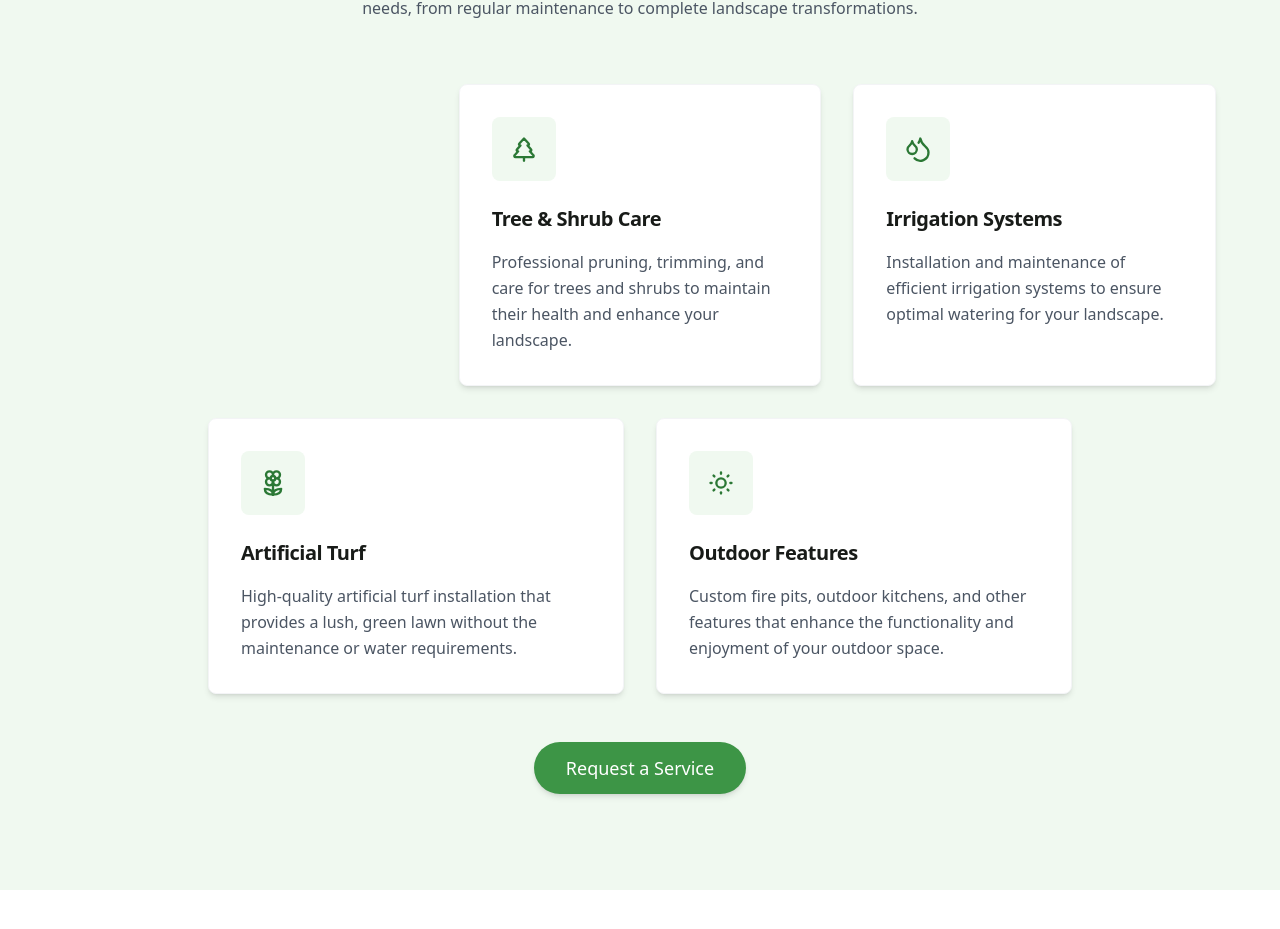
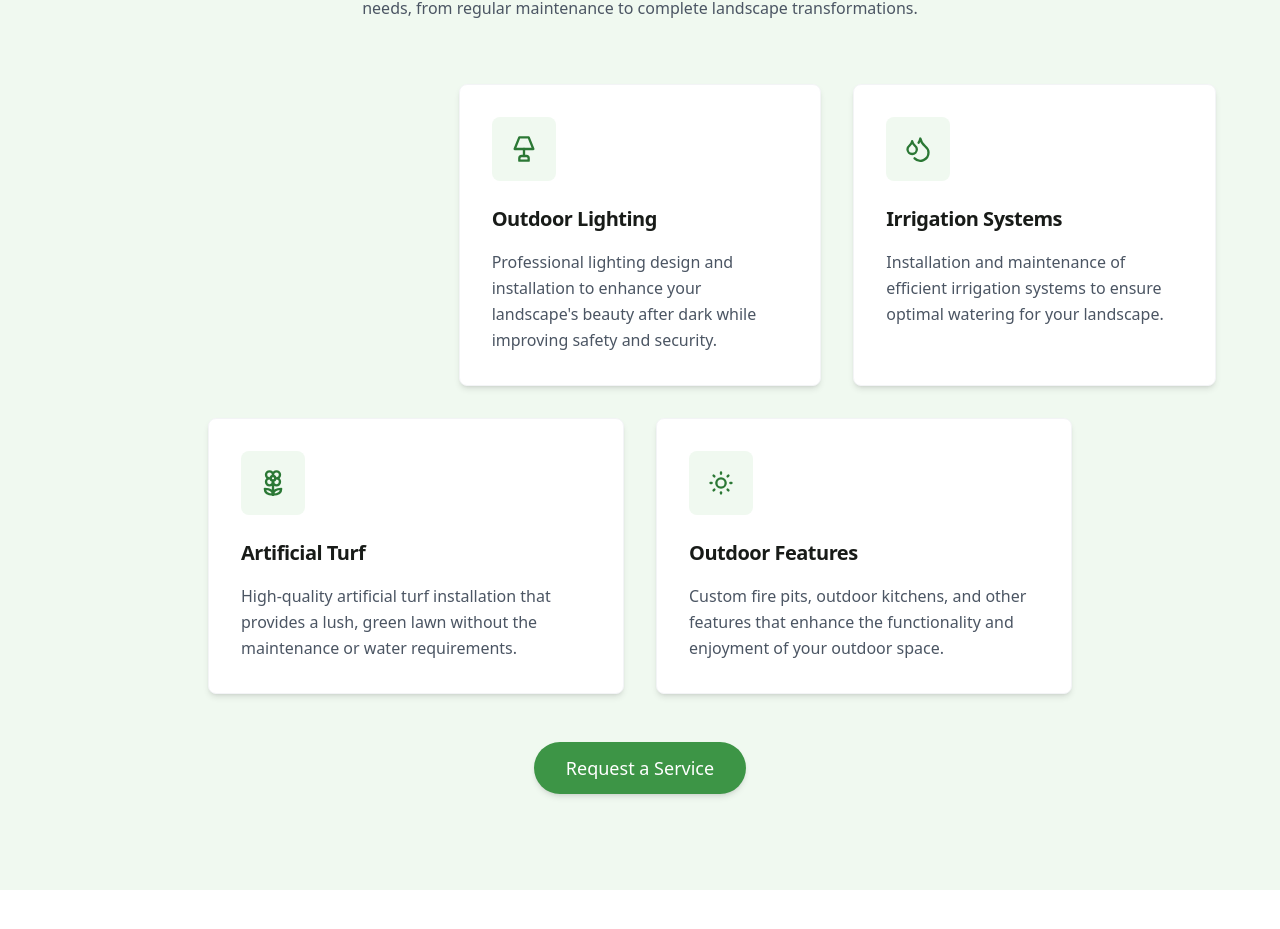
Before and after one commit to Azagentfritz/peorialawncare, a React (Vite) app: page / in a window 1280 px wide. Shown: the part 3390-4319 px from the top of the page. Built offline with nearby package versions, Linux system fonts and the light colour scheme.

Commit message:
Update service description
Update the service description for tree and shrub care to focus on outdoor lighting.

```diff
--- a/src/components/sections/Services.tsx
+++ b/src/components/sections/Services.tsx
@@ -1,5 +1,5 @@
 
-import { Droplets, Flower2, TreePine, PenTool, SunMedium } from "lucide-react";
+import { Droplets, Flower2, TreePine, PenTool, SunMedium, Lamp } from "lucide-react";
 import ServiceCard from "../ui/ServiceCard";
 import { cn } from "@/lib/utils";
 
@@ -11,9 +11,9 @@ const Services = () => {
       description: "Custom landscape design services that transform your outdoor space into a beautiful, functional extension of your home."
     },
     {
-      icon: <TreePine size={28} />,
-      title: "Tree & Shrub Care",
-      description: "Professional pruning, trimming, and care for trees and shrubs to maintain their health and enhance your landscape."
+      icon: <Lamp size={28} />,
+      title: "Outdoor Lighting",
+      description: "Professional lighting design and installation to enhance your landscape's beauty after dark while improving safety and security."
     },
     {
       icon: <Droplets size={28} />,
```
